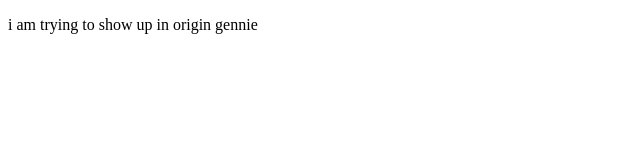
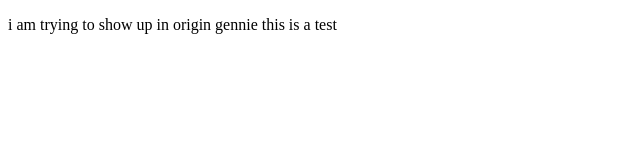
Before and after one commit to genniebean48/PugetSoundActivism, a plain HTML site: page HomePage/homePage.html in a window 1280 px wide. Shown: the full height of the page, 0-640 px from the left. Drawn offline with Linux system fonts and the light colour scheme.

Commit message:
gennie : gennie

```diff
--- a/HomePage/homePage.html
+++ b/HomePage/homePage.html
@@ -3,7 +3,7 @@
 <head>
     <meta charset="UTF-8">
     <title>Title</title>
-    <p> i am trying to show up in origin gennie</p>
+    <p> i am trying to show up in origin gennie this is a test</p>
 </head>
 <body>
 
```
